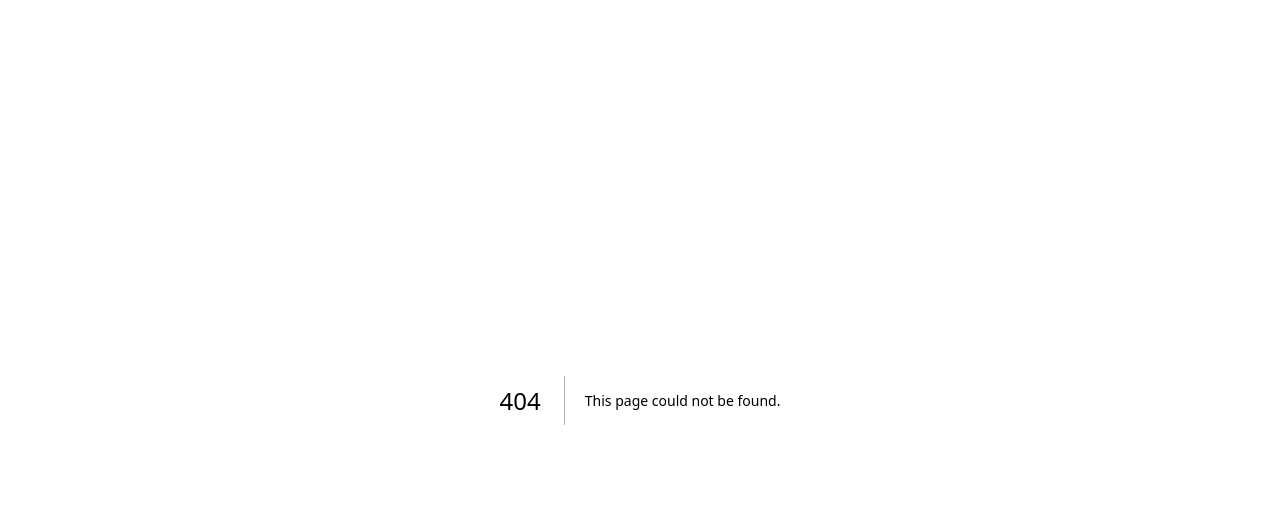
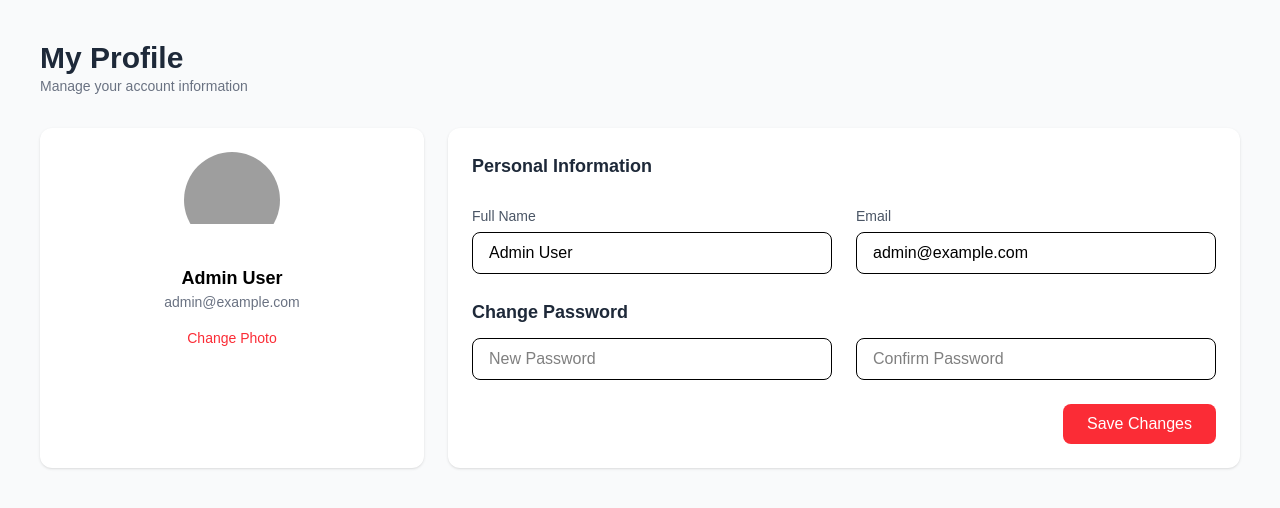
Before and after one commit to NegedeTekleyes/agency-website, a Next.js app: page /admin/profile in a window 1280 px wide. Before the commit this address had no page. Shown: the top 508 px of the page. Built offline with nearby package versions, Linux system fonts and the light colour scheme; grey boxes are pictures that could not be loaded.

Commit message:
profile page added

```diff
--- /dev/null
+++ b/app/admin/profile/page.tsx
@@ -0,0 +1,115 @@
+"use client";
+
+import { useState } from "react";
+import Image from "next/image";
+
+export default function ProfilePage() {
+  const [name, setName] = useState("Admin User");
+  const [email, setEmail] = useState("admin@example.com");
+
+  const handleSave = () => {
+    alert("Profile updated! (connect backend)");
+  };
+
+  return (
+    <div className="p-6 md:p-10 bg-gray-50 min-h-screen text-black">
+
+      {/* 🔥 HEADER */}
+      <div className="mb-8">
+        <h1 className="text-3xl font-bold text-gray-800">My Profile</h1>
+        <p className="text-gray-500 text-sm">
+          Manage your account information
+        </p>
+      </div>
+
+      {/* 🔥 MAIN GRID */}
+      <div className="grid grid-cols-1 lg:grid-cols-3 gap-6">
+
+        {/* LEFT: PROFILE CARD */}
+        <div className="bg-white p-6 rounded-xl shadow-sm text-center">
+
+          <div className="flex flex-col items-center">
+            <div className="w-24 h-24 rounded-full overflow-hidden mb-4">
+              <Image
+                src="/profile.png"
+                alt="profile"
+                width={100}
+                height={100}
+                className="object-cover"
+              />
+            </div>
+
+            <h2 className="text-lg font-semibold">{name}</h2>
+            <p className="text-sm text-gray-500">{email}</p>
+
+            <button className="mt-4 text-sm text-red-500 hover:underline">
+              Change Photo
+            </button>
+          </div>
+        </div>
+
+        {/* RIGHT: FORM */}
+        <div className="lg:col-span-2 bg-white p-6 rounded-xl shadow-sm space-y-6">
+
+          <h3 className="text-lg font-semibold text-gray-800">
+            Personal Information
+          </h3>
+
+          <div className="grid grid-cols-1 md:grid-cols-2 gap-6">
+
+            <div>
+              <label className="text-sm text-gray-600">Full Name</label>
+              <input
+                type="text"
+                value={name}
+                onChange={(e) => setName(e.target.value)}
+                className="w-full mt-1 px-4 py-2 border rounded-lg focus:ring-2 focus:ring-red-400 outline-none"
+              />
+            </div>
+
+            <div>
+              <label className="text-sm text-gray-600">Email</label>
+              <input
+                type="email"
+                value={email}
+                onChange={(e) => setEmail(e.target.value)}
+                className="w-full mt-1 px-4 py-2 border rounded-lg focus:ring-2 focus:ring-red-400 outline-none"
+              />
+            </div>
+          </div>
+
+          {/* PASSWORD SECTION */}
+          <div>
+            <h3 className="text-lg font-semibold text-gray-800 mb-3">
+              Change Password
+            </h3>
+
+            <div className="grid md:grid-cols-2 gap-6">
+              <input
+                type="password"
+                placeholder="New Password"
+                className="px-4 py-2 border rounded-lg"
+              />
+              <input
+                type="password"
+                placeholder="Confirm Password"
+                className="px-4 py-2 border rounded-lg"
+              />
+            </div>
+          </div>
+
+          {/* SAVE BUTTON */}
+          <div className="flex justify-end">
+            <button
+              onClick={handleSave}
+              className="bg-red-500 text-white px-6 py-2 rounded-lg hover:bg-red-600 transition"
+            >
+              Save Changes
+            </button>
+          </div>
+        </div>
+
+      </div>
+    </div>
+  );
+}
```
